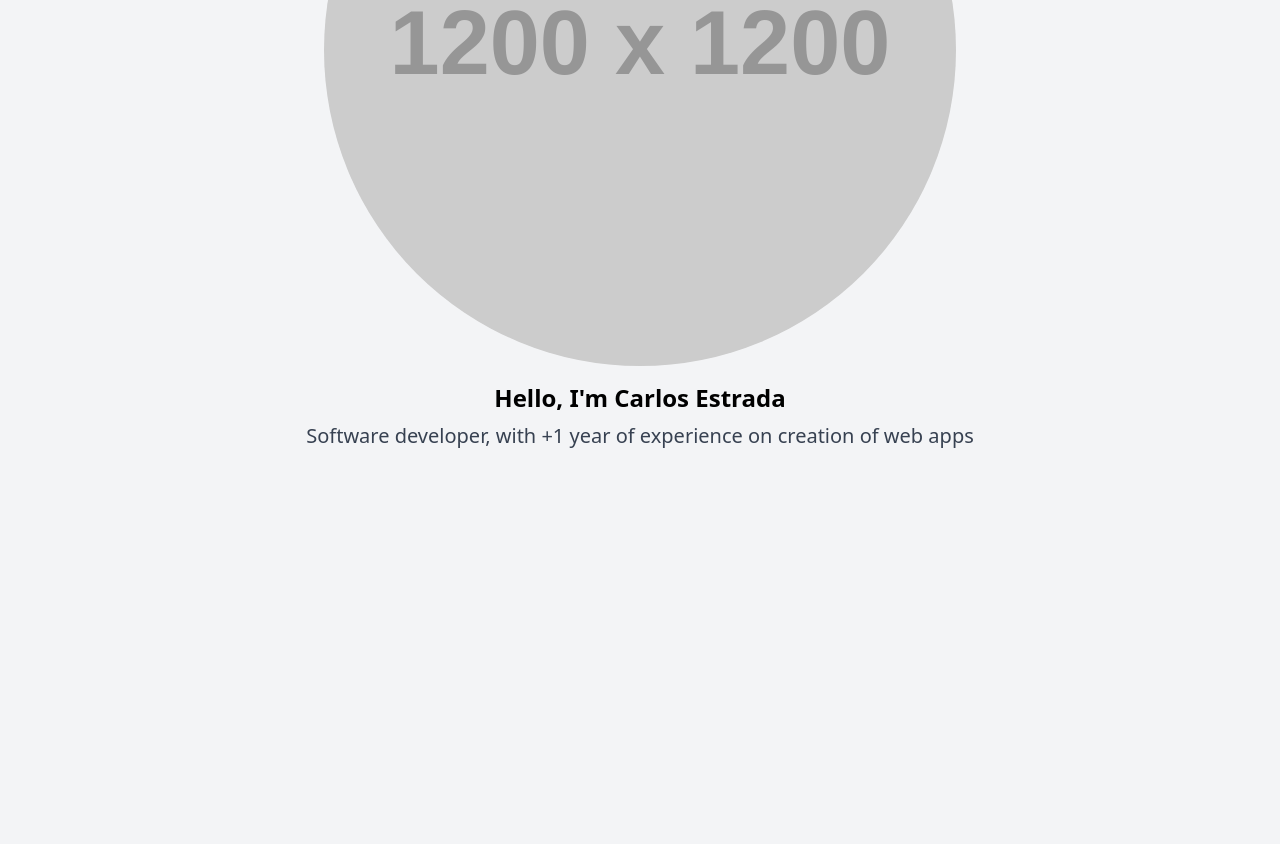
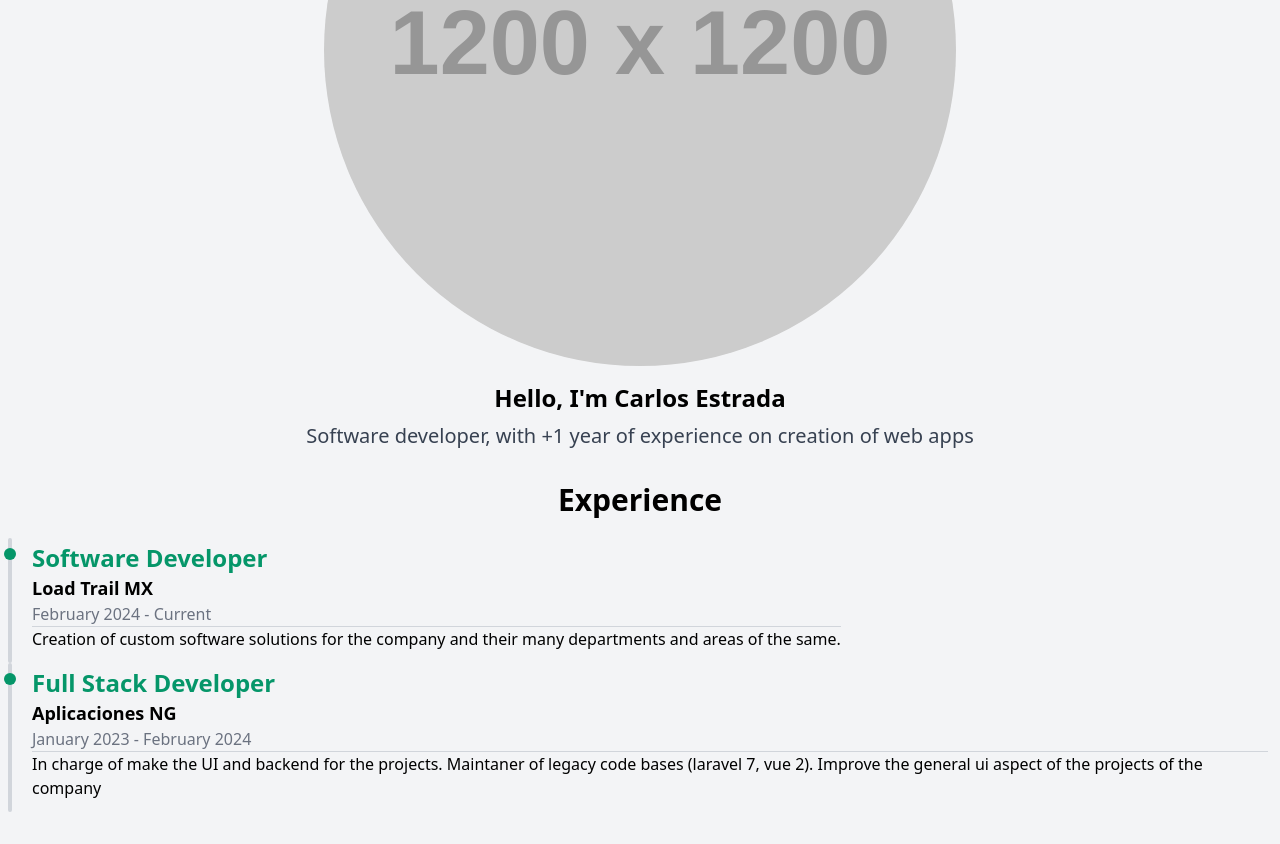
Before and after one commit to Caresle/portfolio-caresle, an Astro site: page / in a window 1280 px wide. Shown: the part 330-1174 px from the top of the page. Before the commit the page ends 800 px from the top, so only its background shows below. Built offline with nearby package versions, Linux system fonts and the light colour scheme; Astro itself is replaced by a stand-in of ours; placeholder pictures from the web are drawn by us.

Commit message:
Add experience section

```diff
--- /dev/null
+++ b/src/components/Experience/ExperienceItem.astro
@@ -0,0 +1,34 @@
+---
+interface Props {
+    jobPosition: string;
+    company: string;
+    dateBegin: string;
+    dateEnd: string;
+}
+
+const {
+    company,
+    dateBegin,
+    dateEnd,
+    jobPosition,
+} = Astro.props
+---
+
+<div class="w-full flex gap-2">
+    <div class="min-h-fit border-gray-300 border-2 rounded-full">
+        <div class="absolute left-1 mt-2 size-3 bg-emerald-600 rounded-full"></div>
+    </div>
+    <div class="flex flex-col p-1 mb-2 ml-2">
+        <!-- Job info -->
+        <div>
+            <div class="font-bold text-2xl text-emerald-600">{jobPosition}</div>
+            <div class="font-semibold text-lg">{company}</div>
+            <div class="text-gray-500">
+                {dateBegin} - {dateEnd}
+            </div>
+        </div>
+        <!-- Experience description -->
+        <div class="w-full h-[1px] bg-gray-300"></div>
+        <slot />
+    </div>
+</div>
--- a/src/components/ExperienceSection.astro
+++ b/src/components/ExperienceSection.astro
@@ -1,7 +1,40 @@
+---
+import ExperienceItem from "./Experience/ExperienceItem.astro"
+
+const items = [
+    {
+        jobPosition: 'Software Developer',
+        company: 'Load Trail MX',
+        dateBegin: 'February 2024',
+        dateEnd: 'Current',
+        description: `
+            Creation of custom software solutions for the company and their
+            many departments and areas of the same.
+        `
+    },
+    {
+        jobPosition: 'Full Stack Developer',
+        company: 'Aplicaciones NG',
+        dateBegin: 'January 2023',
+        dateEnd: 'February 2024',
+        description: `
+            In charge of make the UI and backend for the projects. Maintaner of
+            legacy code bases (laravel 7, vue 2). Improve the general ui aspect
+            of the projects of the company
+        `
+    },
+]
 ---
 
----
-
-<section id="experience">
-
+<section id="experience" class="mt-8 mb-6">
+    <h1 class="text-center text-3xl font-bold">Experience</h1>
+    <div class="mt-5">
+        {
+            items.map(e => (
+                <ExperienceItem jobPosition={e.jobPosition} company={e.company} dateBegin={e.dateBegin} dateEnd={e.dateEnd}>
+                    {e.description}
+                </ExperienceItem>
+            ))
+        }
+    </div>
 </section>
```
